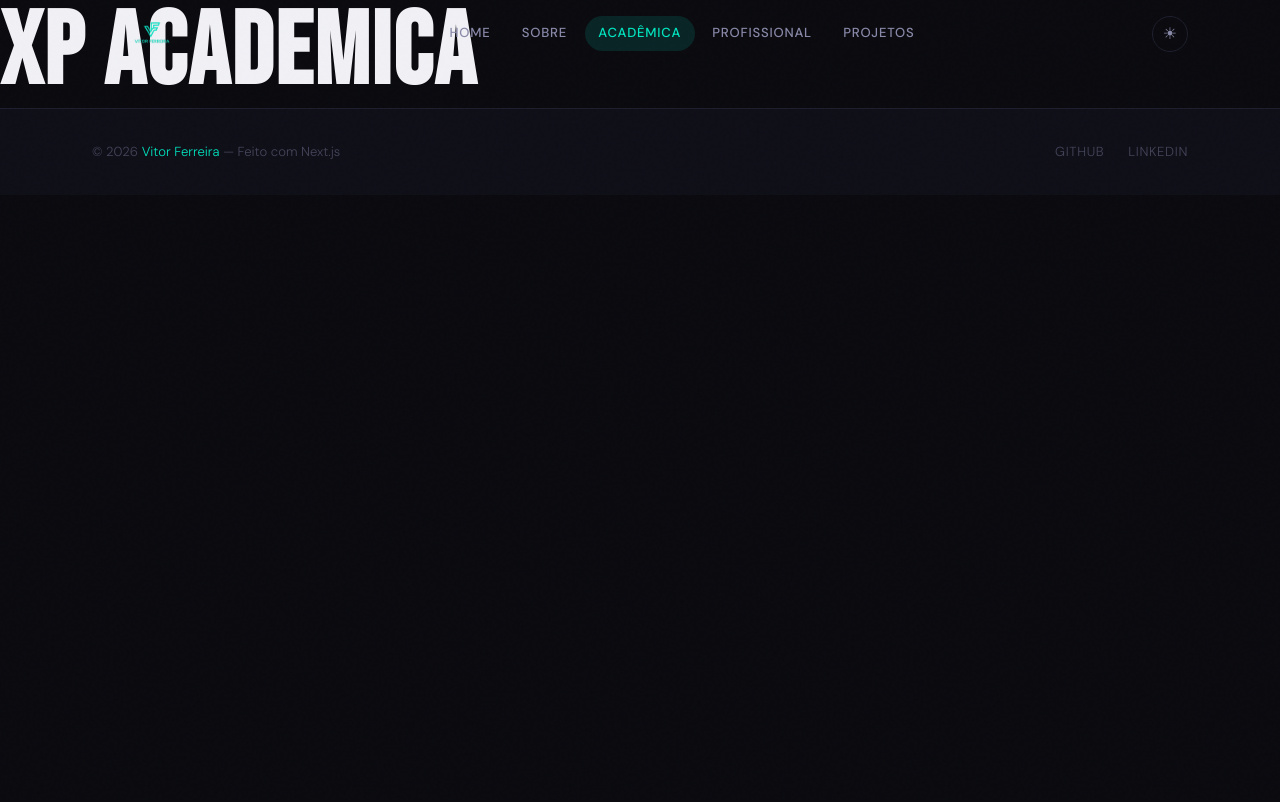
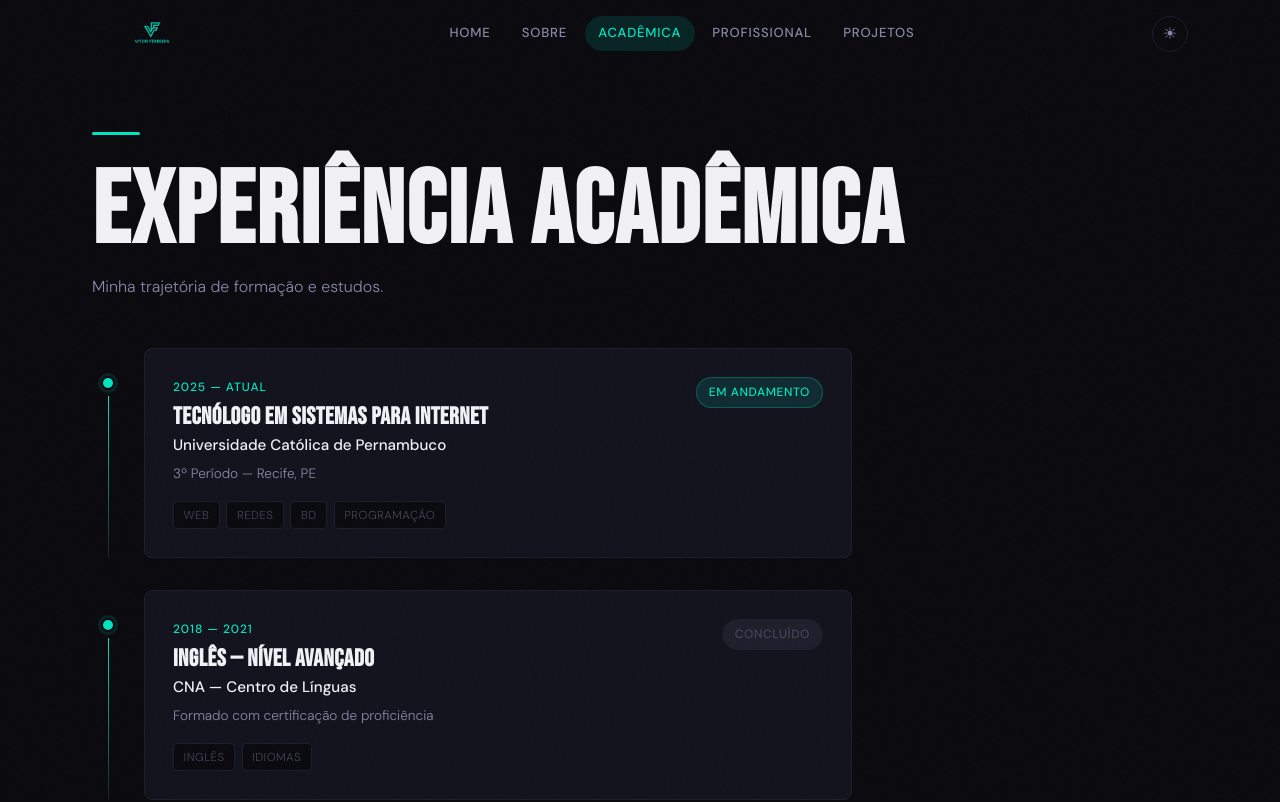
Before and after one commit to vitorferrr/portfolio-vitor, a Next.js app in the folder portfolio-vitor/: page /academica in a window 1280 px wide. Shown: the top 802 px of the page. Built offline with nearby package versions, Linux system fonts and the light colour scheme.

Commit message:
feat: Sprint 4 - Criação da aba acadêmica do meu portfolio

```diff
--- a/portfolio-vitor/app/academica/page.js
+++ b/portfolio-vitor/app/academica/page.js
@@ -1,3 +1,84 @@
+import styles from './page.module.css';
+
+const timeline = [
+  {
+    period: '2025 — Atual',
+    institution: 'Universidade Católica de Pernambuco',
+    short: 'UNICAP',
+    degree: 'Tecnólogo em Sistemas para Internet',
+    detail: '3º Período — Recife, PE',
+    status: 'Em andamento',
+    tags: ['Web', 'Redes', 'BD', 'Programação'],
+  },
+  {
+    period: '2018 — 2021',
+    institution: 'CNA — Centro de Línguas',
+    short: 'CNA',
+    degree: 'Inglês — Nível Avançado',
+    detail: 'Formado com certificação de proficiência',
+    status: 'Concluído',
+    tags: ['Inglês', 'Idiomas'],
+  },
+  {
+    period: '2019 — 2021',
+    institution: 'Colégio Militar de Curitiba',
+    short: 'CMC',
+    degree: 'Ensino Médio',
+    detail: 'Curitiba, PR — Formação integral com disciplina e liderança',
+    status: 'Concluído',
+    tags: ['Ensino Médio', 'COLEGIO MILITAR'],
+  },
+];
+
 export default function Academica() {
-    return <main><h1>xp academica</h1></main>;
+  return (
+    <div className="page-wrapper">
+      <div className="container">
+
+        <div className={`animate-fade-up ${styles.header}`}>
+          <span className="accent-line" />
+          <h1 className="section-title">Experiência Acadêmica</h1>
+          <p className="section-subtitle">Minha trajetória de formação e estudos.</p>
+        </div>
+
+        <div className={styles.timeline}>
+          {timeline.map((item, i) => (
+            <div
+              key={i}
+              className={`animate-fade-up ${styles.item}`}
+              style={{ animationDelay: `${i * 0.1}s` }}
+            >
+              {/* Linha vertical + dot */}
+              <div className={styles.connector}>
+                <div className={styles.dot} />
+                {i < timeline.length - 1 && <div className={styles.line} />}
+              </div>
+
+              {/* Conteúdo */}
+              <div className={`card ${styles.card}`}>
+                <div className={styles.cardTop}>
+                  <div>
+                    <span className={styles.period}>{item.period}</span>
+                    <h3 className={styles.degree}>{item.degree}</h3>
+                    <p className={styles.institution}>{item.institution}</p>
+                    <p className={styles.detail}>{item.detail}</p>
+                  </div>
+                  <span className={`tag ${item.status === 'Em andamento' ? styles.tagActive : styles.tagDone}`}>
+                    {item.status}
+                  </span>
+                </div>
+
+                <div className={styles.tags}>
+                  {item.tags.map(t => (
+                    <span key={t} className={styles.tag}>{t}</span>
+                  ))}
+                </div>
+              </div>
+            </div>
+          ))}
+        </div>
+
+      </div>
+    </div>
+  );
 }
--- /dev/null
+++ b/portfolio-vitor/app/academica/page.module.css
@@ -0,0 +1,113 @@
+.header { margin-bottom: 3rem; }
+
+.timeline {
+  display: flex;
+  flex-direction: column;
+  gap: 0;
+  max-width: 760px;
+}
+
+.item {
+  display: grid;
+  grid-template-columns: 32px 1fr;
+  gap: 1.25rem;
+  padding-bottom: 2rem;
+}
+
+.connector {
+  display: flex;
+  flex-direction: column;
+  align-items: center;
+  padding-top: 1.75rem;
+}
+
+.dot {
+  width: 14px;
+  height: 14px;
+  border-radius: 50%;
+  background: var(--accent);
+  border: 2px solid var(--bg);
+  box-shadow: 0 0 0 3px var(--accent-dim);
+  flex-shrink: 0;
+  animation: pulse-accent 2.5s ease-in-out infinite;
+}
+
+.line {
+  flex: 1;
+  width: 1px;
+  background: linear-gradient(to bottom, var(--accent), var(--border));
+  margin-top: 6px;
+  min-height: 60px;
+}
+
+.card { flex: 1; }
+
+.cardTop {
+  display: flex;
+  justify-content: space-between;
+  align-items: flex-start;
+  gap: 1rem;
+  margin-bottom: 1rem;
+  flex-wrap: wrap;
+}
+
+.period {
+  display: block;
+  font-size: 0.75rem;
+  font-weight: 500;
+  letter-spacing: 0.08em;
+  text-transform: uppercase;
+  color: var(--accent);
+  margin-bottom: 0.4rem;
+}
+
+.degree {
+  font-family: var(--font-display);
+  font-size: 1.5rem;
+  color: var(--text-primary);
+  margin-bottom: 0.25rem;
+}
+
+.institution {
+  font-size: 0.95rem;
+  color: var(--text-primary);
+  font-weight: 500;
+}
+
+.detail {
+  font-size: 0.85rem;
+  color: var(--text-secondary);
+  margin-top: 0.2rem;
+  max-width: none;
+}
+
+.tagActive {
+  background: var(--accent-dim);
+  color: var(--accent);
+  border-color: rgba(0,229,192,0.25);
+  white-space: nowrap;
+}
+
+.tagDone {
+  background: rgba(136,136,168,0.1);
+  color: var(--text-muted);
+  border-color: var(--border);
+  white-space: nowrap;
+}
+
+.tags {
+  display: flex;
+  flex-wrap: wrap;
+  gap: 0.4rem;
+}
+
+.tag {
+  padding: 0.2rem 0.6rem;
+  font-size: 0.72rem;
+  letter-spacing: 0.04em;
+  text-transform: uppercase;
+  border: 1px solid var(--border);
+  border-radius: 4px;
+  color: var(--text-muted);
+  background: var(--bg);
+}
```
